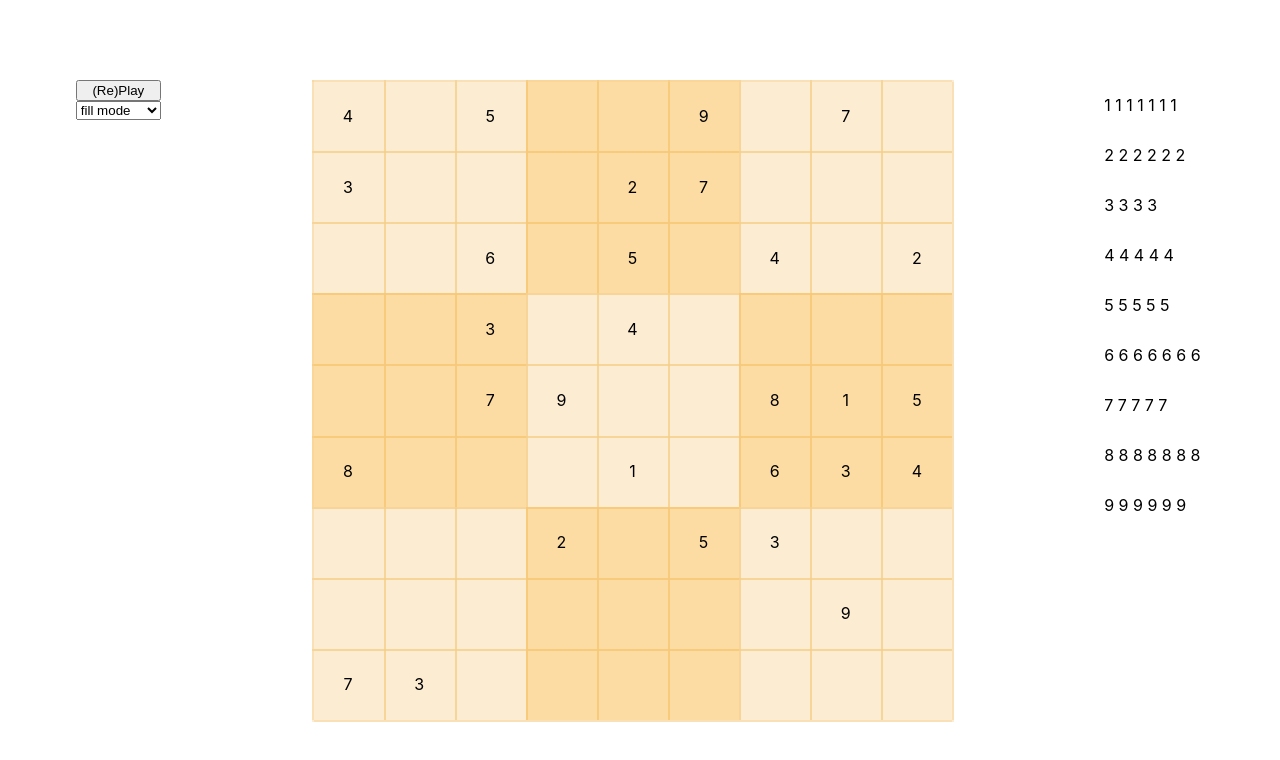
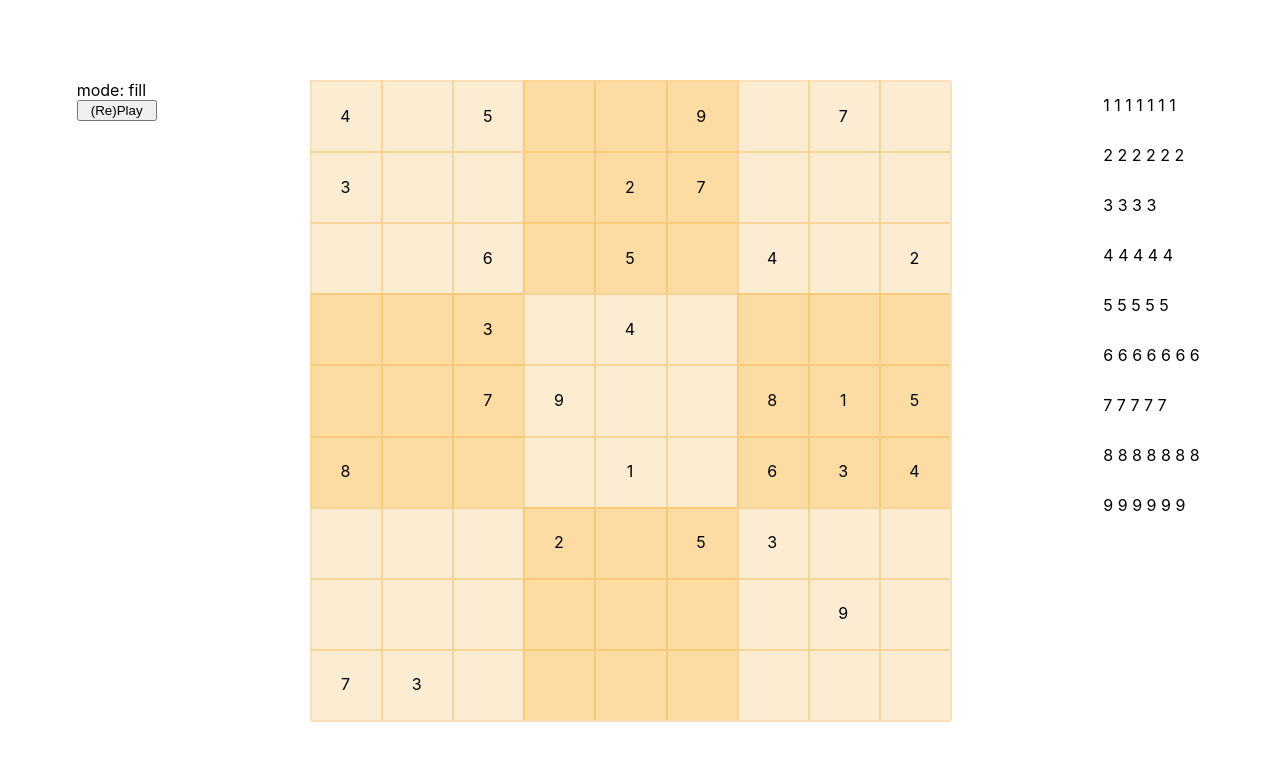
Before and after one commit to yiyizym/sudoku, a React (Create React App) app: page / in a window 1280 px wide. Shown: the top 760 px of the page. Built offline with nearby package versions, Linux system fonts and the light colour scheme.

Commit message:
feat: space key to toggle mode

```diff
--- a/src/App.tsx
+++ b/src/App.tsx
@@ -23,6 +23,17 @@ class App extends React.Component<{},AppState>{
     initialValues: {},
     currentValues: {},
     solved: {}
+  }
+
+
+  private toggleMode = (e: KeyboardEvent): any => {
+    switch (e.code) {
+      case 'Space':
+        this.setState({ mode: this.state.mode === 'fill' ? 'note' : 'fill' });
+        break;
+      default:
+        break;
+    }
   }
 
   private updateValues = (id: string): void => {
@@ -54,6 +65,11 @@ class App extends React.Component<{},AppState>{
 
   public componentDidMount(): void {
     this.initGame()
+    this.listenToKeyPress()
+  }
+
+  public componentWillUnmount(): void {
+    this.unListenToKeyPress()
   }
 
   private pickValues = (solved: ValueType): ValueType =>{
@@ -75,6 +91,16 @@ class App extends React.Component<{},AppState>{
       currentValues: initialValues ? initialValues : {},
       solved: solved
     })
+  }
+
+  private listenToKeyPress = (): void => {
+    const body = document.querySelector('body') as HTMLBodyElement
+    body.addEventListener('keypress', this.toggleMode)
+  }
+
+  private unListenToKeyPress = (): void => {
+    const body = document.querySelector('body') as HTMLBodyElement
+    body.removeEventListener('keypress', this.toggleMode)
   }
 
   private getToFillCount(): { [key: string]: number } {
--- a/src/components/gamePanel/index.tsx
+++ b/src/components/gamePanel/index.tsx
@@ -9,21 +9,16 @@ interface GamePanelProps {
 
 class GamePanel extends React.PureComponent<GamePanelProps> {
   public render = (): JSX.Element => {
-    const { mode, initGame, changeMode } = this.props;
+    const { mode, initGame } = this.props;
     return (<div
       style={{
         display: 'flex',
-        flexDirection: 'column'
+        flexDirection: 'column',
+        width: '10vh'
       }}
     >
+      <span>mode: {mode}</span>
       <button onClick={initGame}>(Re)Play</button>
-      <select
-        value={mode}
-        onChange={(e): void => changeMode(e.target.value as Mode)}
-      >
-        <option value="fill">fill mode</option>
-        <option value="note">note mode</option>
-      </select>
     </div>)
   }
 }
--- a/src/components/grid/tile.tsx
+++ b/src/components/grid/tile.tsx
@@ -15,7 +15,7 @@ interface TileState {
   selectedNoteDigits: string[];
 }
 
-class Tile extends React.PureComponent<TileProps, TileState> {
+class Tile extends React.Component<TileProps, TileState> {
 
   public state: TileState = {
     selectedNoteDigits: []
```
